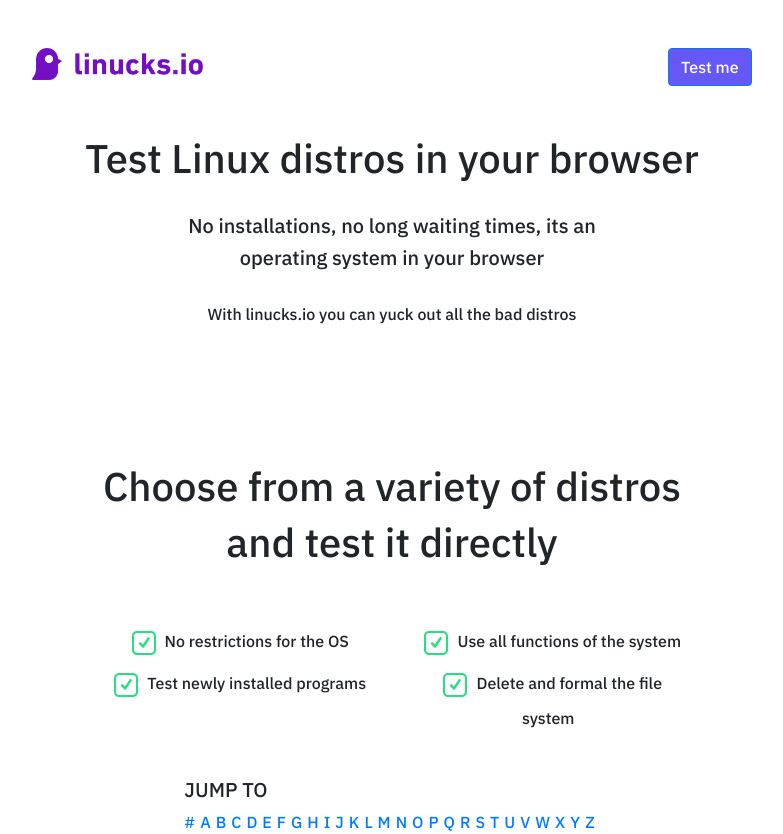
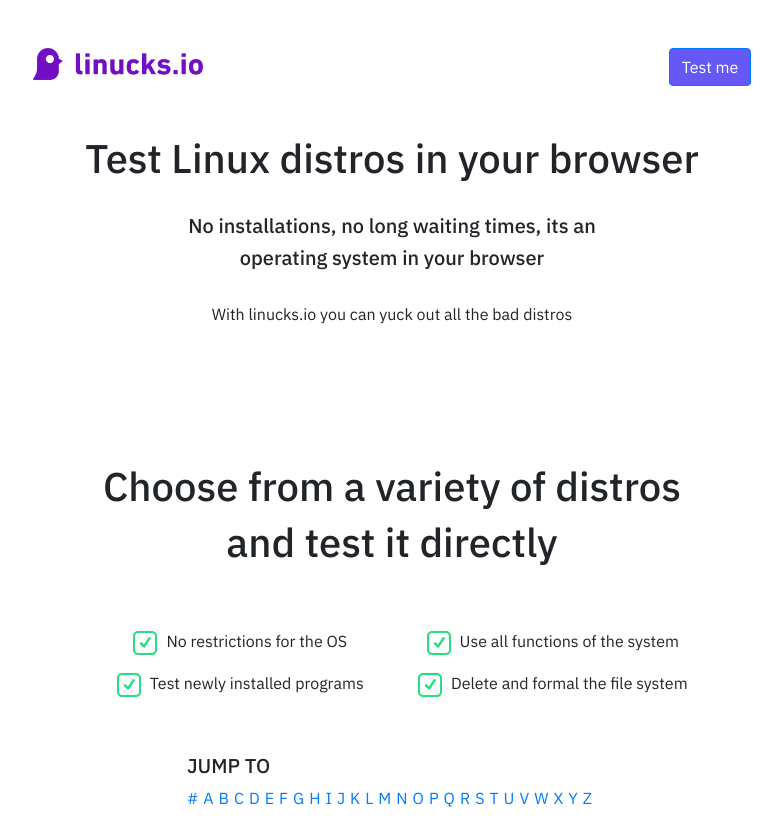
Before and after one commit to linucks-io/linucks.io-client, a React (Create React App) app: page / in a window 1280 px wide. Shown: the whole page, without its empty margins (248-1031 px from the left). After the commit the page ends 810 px from the top, so only its background shows below. Built offline with nearby package versions, Linux system fonts and the light colour scheme.

Commit message:
fix: Font weights

```diff
--- a/src/_variables.scss
+++ b/src/_variables.scss
@@ -1,5 +1,5 @@
 $button-purple: #6558f5;
 
-@import url("https://fonts.googleapis.com/css2?family=IBM+Plex+Sans:wght@500&display=swap");
+@import url('https://fonts.googleapis.com/css2?family=IBM+Plex+Sans:ital,wght@0,100;0,200;0,300;0,400;0,500;0,600;0,700;1,100;1,200;1,300;1,400;1,500;1,600;1,700&display=swap');
 
 $font: "IBM Plex Sans";
```
